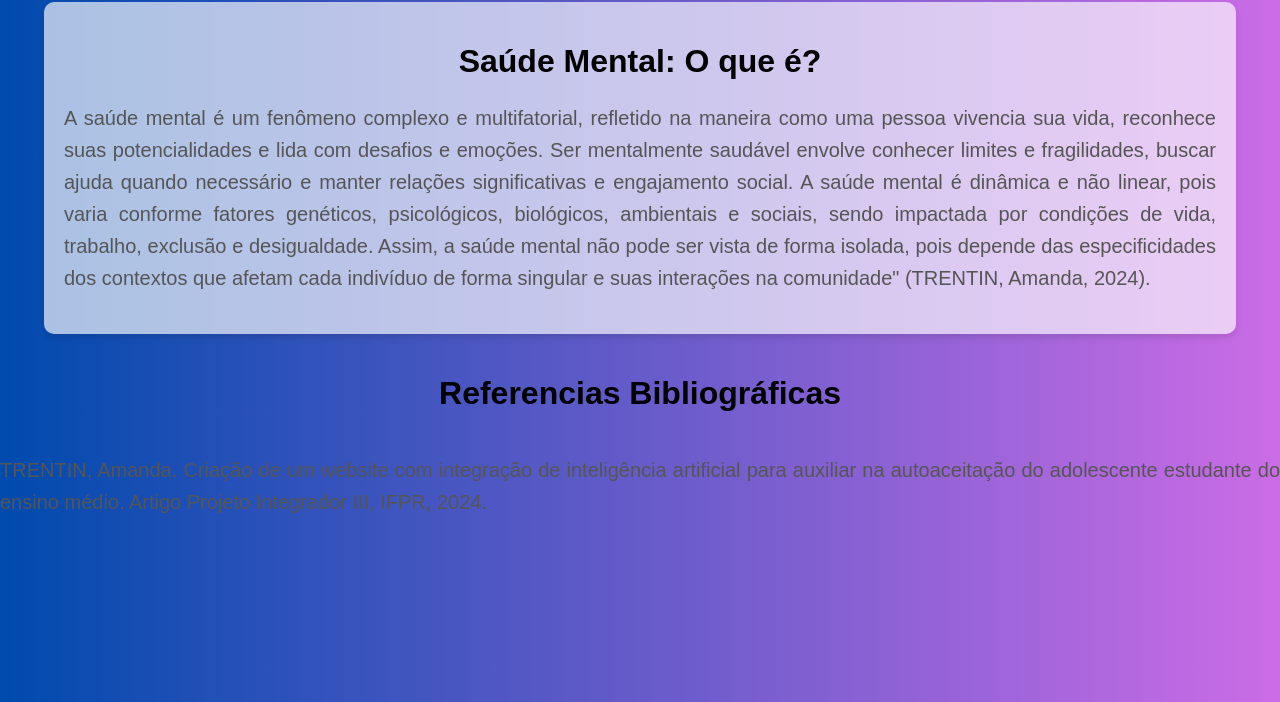
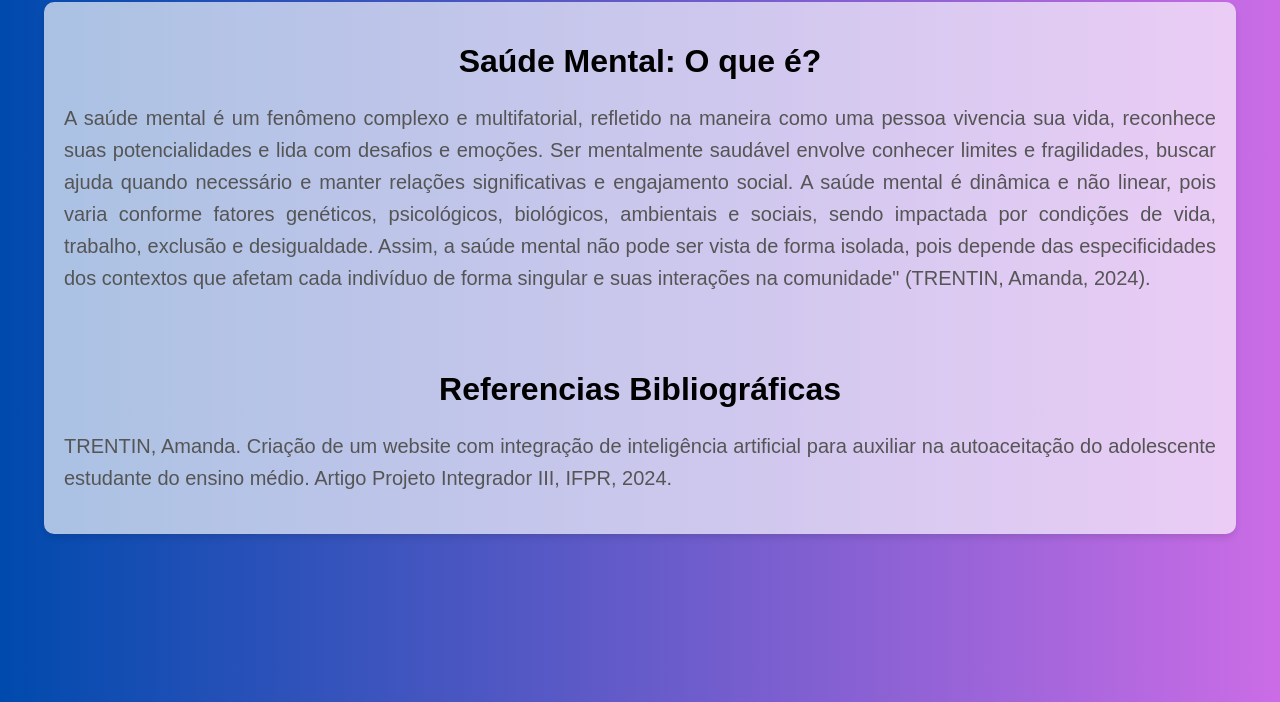
Before and after one commit to anna-lopes/pfc-site, a website: page index.html in a window 1280 px wide. Shown: the part 98-800 px from the top of the page. Drawn offline with Linux system fonts and the light colour scheme.

Commit message:
Update index.html

```diff
--- a/index.html
+++ b/index.html
@@ -79,9 +79,10 @@
         <div class="spaco-content">
             <h1 style="text-align: center;">Saúde Mental: O que é?</h1>
             <p class="espaco">A saúde mental é um fenômeno complexo e multifatorial, refletido na maneira como uma pessoa vivencia sua vida, reconhece suas potencialidades e lida com desafios e emoções. Ser mentalmente saudável envolve conhecer limites e fragilidades, buscar ajuda quando necessário e manter relações significativas e engajamento social. A saúde mental é dinâmica e não linear, pois varia conforme fatores genéticos, psicológicos, biológicos, ambientais e sociais, sendo impactada por condições de vida, trabalho, exclusão e desigualdade. Assim, a saúde mental não pode ser vista de forma isolada, pois depende das especificidades dos contextos que afetam cada indivíduo de forma singular e suas interações na comunidade" (TRENTIN, Amanda, 2024).</p>
-        </div>
-        <h1>Referencias Bibliográficas</h1>
+        <br> <br>
+        <h1 style="text-align: center;">Referencias Bibliográficas</h1>
             <p class="espaco">TRENTIN, Amanda. Criação de um website com integração de inteligência artificial para auxiliar na autoaceitação do adolescente estudante do ensino médio. Artigo Projeto Integrador III, IFPR, 2024.</p>
+  </div>
     </div>
 </body>
 </html>
```
